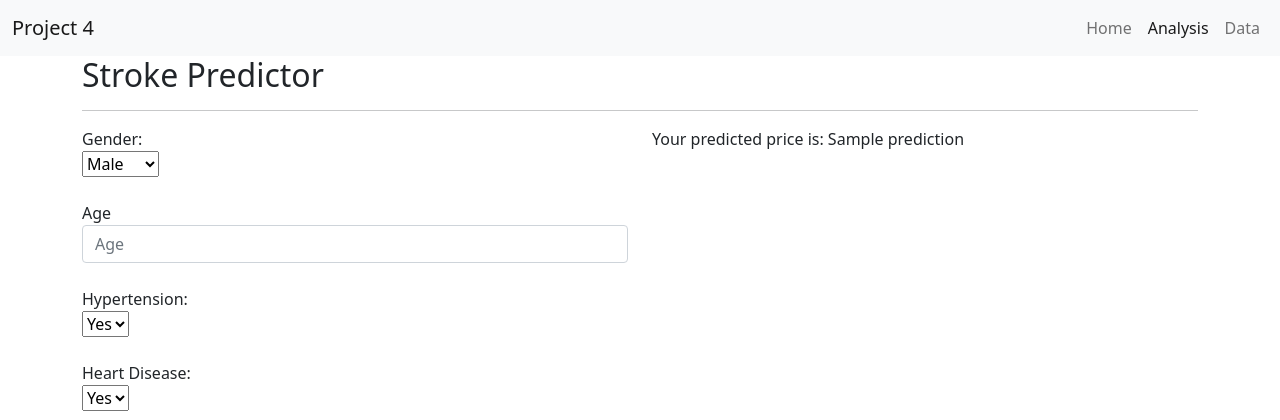
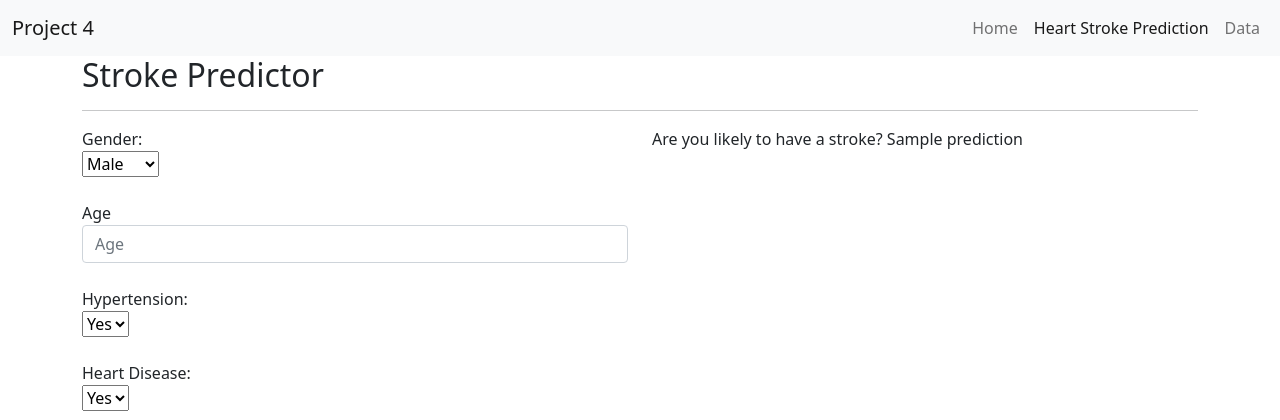
Before and after one commit to digital-buddha42/stroke-prediction, a Flask app: template templates/heart_stroke_prediction.html in a window 1280 px wide. Shown: the top 420 px of the page. Run offline with Flask 3, Linux system fonts and the light colour scheme; the template is opened without the code that fills it: most values are stand-ins (such as "Sample title", 1, 10 or a date in 2020); some libraries are stand-ins or nearby versions.

Commit message:
End of class 11/13/2023

```diff
--- a/app.py
+++ b/app.py
@@ -44,9 +44,9 @@ def data():
 
     return render_template("data.html")
 
-@app.route("/analysis")
-def actors():
-    return render_template("analysis.html")
+@app.route("/heart_stroke_prediction")
+def stroke():
+    return render_template("heart_stroke_prediction.html")
 
 # ---------------------------------------------------------
 # Machine Learning inputs
@@ -193,7 +193,7 @@ def predict_heart_stroke():
     gender = int(request.form["gender"])
 
     # Load the trained heart stroke prediction model
-    filename = './data/model.sav' # Replace model with actual file name
+    filename = './models/svm_model.sav' # Replace model with actual file name
     loaded_model = pickle.load(open(filename, 'rb'))
 
     # Create a feature vector for prediction
@@ -202,6 +202,8 @@ def predict_heart_stroke():
     # Make the prediction
     prediction = loaded_model.predict(X)[0]
 
+    print(X)
+
     print(prediction)
 
     return render_template("heart_stroke_prediction.html", prediction=prediction)
--- a/templates/heart_stroke_prediction.html
+++ b/templates/heart_stroke_prediction.html
@@ -29,7 +29,7 @@
           </li>
 
           <li class="nav-item">
-            <a class="nav-link active" aria-current="page" href="/analysis">Analysis</a>
+            <a class="nav-link active" aria-current="page" href="/heart_stroke_prediction">Heart Stroke Prediction</a>
           </li>
 
           <li class="nav-item">
@@ -74,8 +74,8 @@
           <br>
 
           <select name="hypertension" id="hypertension">
-            <option value="yes">Yes</option>
-            <option value="no">No</option>
+            <option value="1">Yes</option>
+            <option value="0">No</option>
           </select>
 
           <br><br>
@@ -84,8 +84,8 @@
           <br>
 
           <select name="heart-disease" id="heart-disease">
-            <option value="yes">Yes</option>
-            <option value="no">No</option>
+            <option value="1">Yes</option>
+            <option value="0">No</option>
           </select>
 
           <br><br>
@@ -158,7 +158,7 @@
 
         {% if prediction %}
           <div class="prediction">
-            Your predicted price is: {{prediction}}
+            Are you likely to have a stroke? {{prediction}}
           </div>
         {% endif %}
 
--- a/templates/index.html
+++ b/templates/index.html
@@ -32,7 +32,7 @@
         </li>
 
         <li class="nav-item">
-          <a class="nav-link" href="/analysis">Analysis</a>
+          <a class="nav-link" href="/heart_stroke_prediction">Analysis</a>
         </li>
 
         <li class="nav-item">
```
Also changed, not shown: 2 other files.
